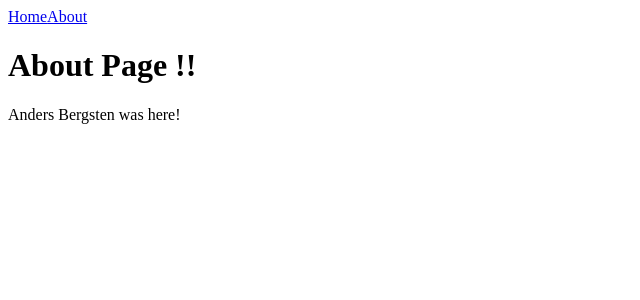
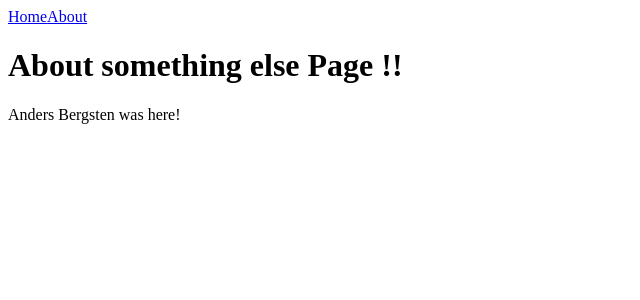
Before and after one commit to bergstenarn/next-app, a Next.js app: page /about in a window 1280 px wide. Shown: the top 300 px of the page, without its empty margins (0-640 px from the left). Built offline with nearby package versions, Linux system fonts and the light colour scheme.

Commit message:
update about page

```diff
--- a/pages/about.js
+++ b/pages/about.js
@@ -1,7 +1,7 @@
 const AboutPage = () => {
   return (
     <div>
-      <h1>About Page !!</h1>
+      <h1>About something else Page !!</h1>
     </div>
   );
 };
```
